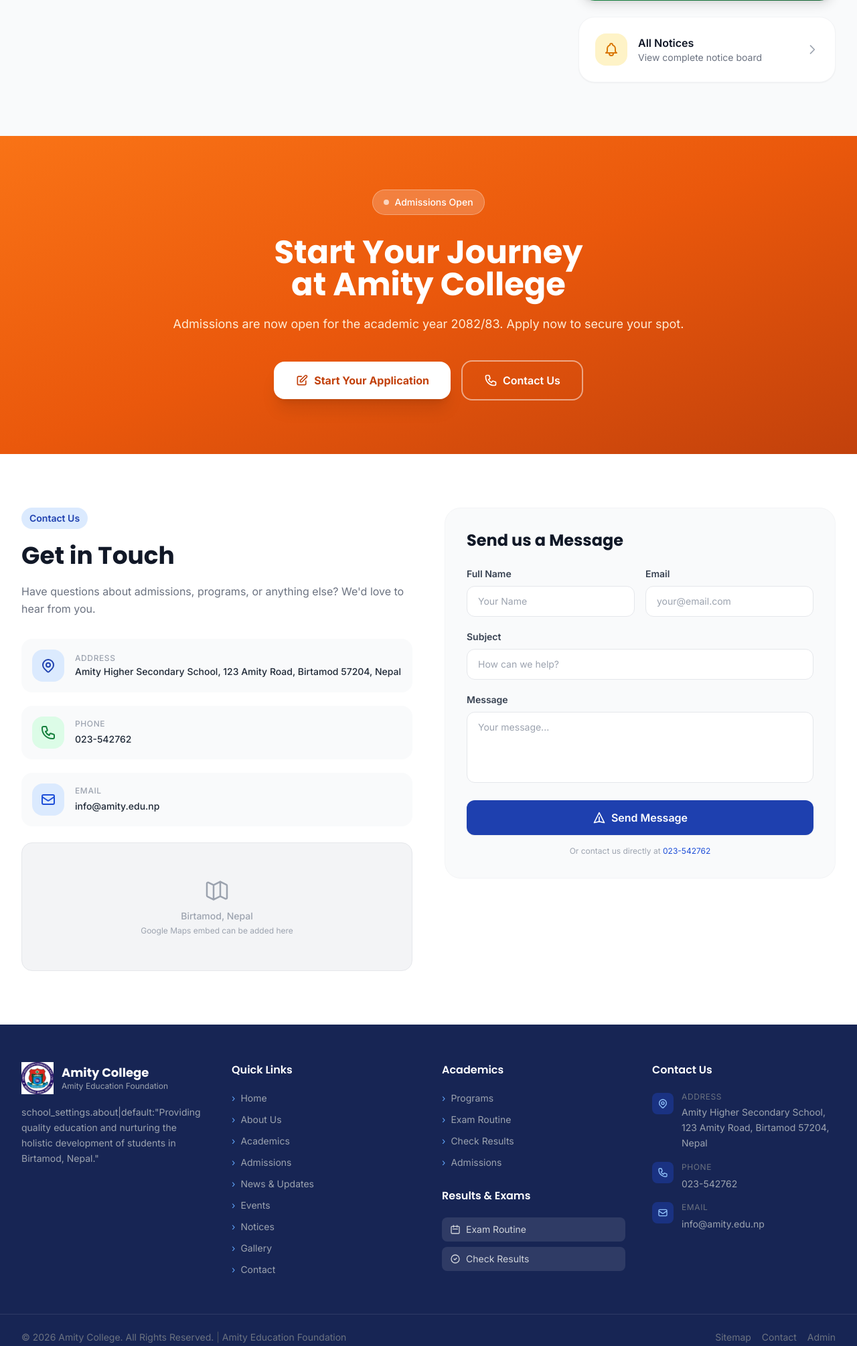
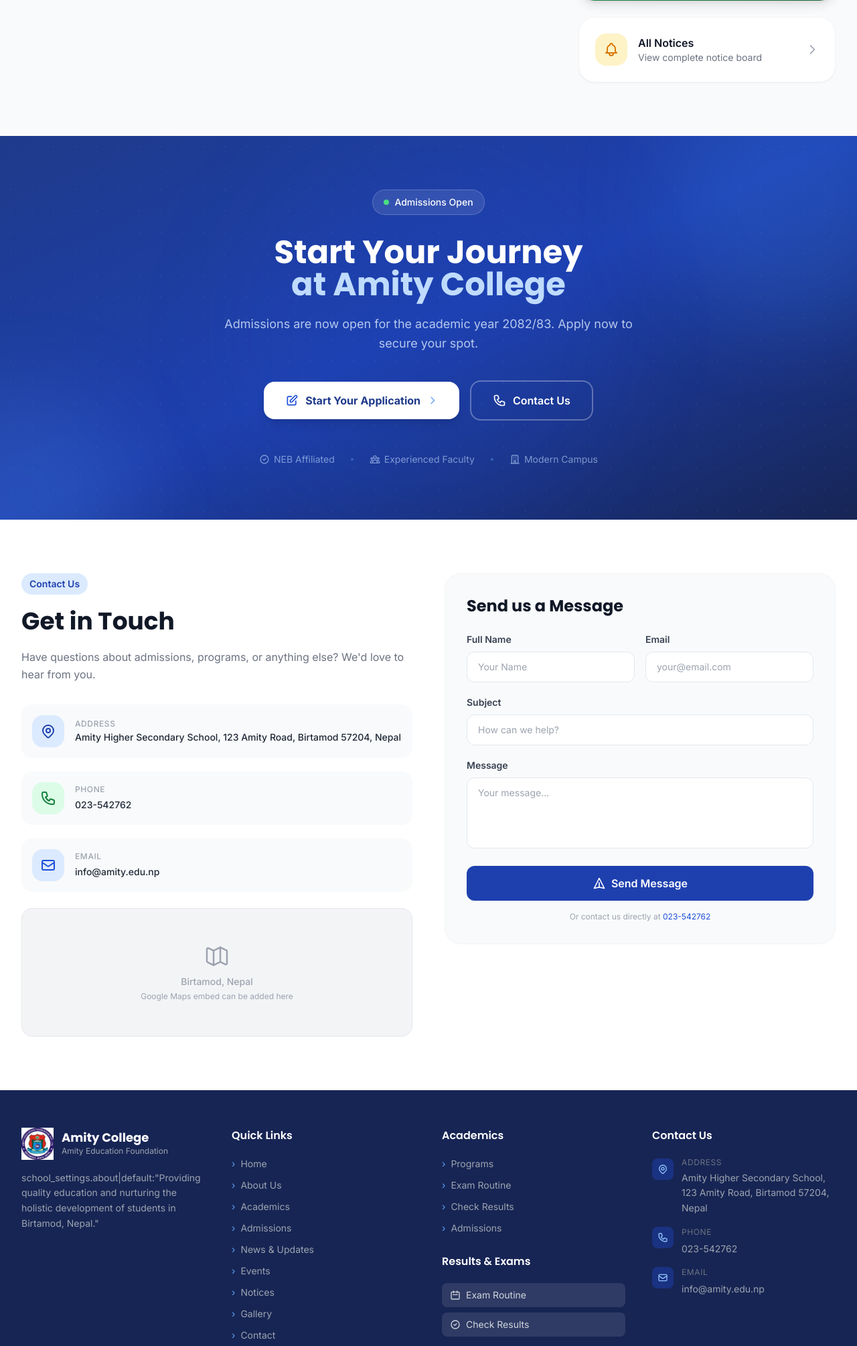
Before and after one commit to simon2sy/school, a Django app: page / in a window 1280 px wide. Shown: the part 3792-5802 px from the top of the page at 67% size. Run offline with Django 5.2, Linux system fonts and the light colour scheme; data comes from the database, SQL or seed files in the repository; data that the repository does not hold is empty; some libraries are stand-ins or nearby versions.

Commit message:
Changes made

```diff
--- a/templates/pages/home.html
+++ b/templates/pages/home.html
@@ -586,35 +586,137 @@
 {% endif %}
 
 {# ====== ADMISSION CTA ====== #}
-<section class="py-20 bg-gradient-to-br from-accent-500 via-accent-600 to-orange-700 text-white" aria-labelledby="cta-heading">
-    <div class="max-w-7xl mx-auto px-4 sm:px-6 lg:px-8 text-center">
+<section class="relative py-20 overflow-hidden" aria-labelledby="cta-heading">
+
+    {# ── Background ── #}
+    <div class="absolute inset-0 bg-gradient-to-br from-primary-800 via-primary-700 to-primary-900"></div>
+
+    {# ── Decorative Elements ── #}
+    <div class="absolute inset-0 overflow-hidden pointer-events-none">
+        {# Subtle grid pattern #}
+        <div class="absolute inset-0 opacity-5"
+             style="background-image: radial-gradient(circle, white 1px, transparent 1px);
+                    background-size: 32px 32px;"></div>
+
+        {# Gradient orbs #}
+        <div class="absolute -top-24 -right-24 w-96 h-96 bg-primary-500/20 rounded-full blur-3xl"></div>
+        <div class="absolute -bottom-32 -left-32 w-80 h-80 bg-primary-400/15 rounded-full blur-3xl"></div>
+        <div class="absolute top-1/2 left-1/2 -translate-x-1/2 -translate-y-1/2
+                    w-[600px] h-[600px] bg-primary-600/10 rounded-full blur-3xl"></div>
+    </div>
+
+    {# ── Content ── #}
+    <div class="relative max-w-7xl mx-auto px-4 sm:px-6 lg:px-8 text-center">
         <div class="max-w-3xl mx-auto">
-            <div class="inline-flex items-center gap-2 px-4 py-2 bg-white/20 backdrop-blur-sm border border-white/30 rounded-full text-white text-sm font-medium mb-8">
-                <span class="inline-block w-2 h-2 bg-white rounded-full animate-pulse"></span>
-                {% if school.admission_open %}Admissions Open{% else %}Join Our Community{% endif %}
+
+            {# Badge #}
+            <div class="inline-flex items-center gap-2 px-4 py-2 bg-white/10 backdrop-blur-sm
+                        border border-white/20 rounded-full text-white text-sm font-medium mb-8">
+                {% if school.admission_open %}
+                <span class="relative flex h-2 w-2">
+                    <span class="animate-ping absolute inline-flex h-full w-full rounded-full
+                                 bg-green-400 opacity-75"></span>
+                    <span class="relative inline-flex rounded-full h-2 w-2 bg-green-400"></span>
+                </span>
+                Admissions Open
+                {% else %}
+                <svg class="w-4 h-4" fill="none" stroke="currentColor" viewBox="0 0 24 24">
+                    <path stroke-linecap="round" stroke-linejoin="round" stroke-width="2"
+                        d="M12 6.253v13m0-13C10.832 5.477 9.246 5 7.5 5S4.168 5.477
+                           3 6.253v13C4.168 18.477 5.754 18 7.5 18s3.332.477 4.5
+                           1.253m0-13C13.168 5.477 14.754 5 16.5 5c1.747 0 3.332.477
+                           4.5 1.253v13C19.832 18.477 18.247 18 16.5 18c-1.746
+                           0-3.332.477-4.5 1.253"/>
+                </svg>
+                Join Our Community
+                {% endif %}
             </div>
-            <h2 id="cta-heading" class="font-heading font-bold text-4xl lg:text-5xl mb-5 leading-tight">
-                Start Your Journey<br/>at Amity College
+
+            {# Heading #}
+            <h2 id="cta-heading"
+                class="font-heading font-bold text-4xl lg:text-5xl text-white mb-5 leading-tight">
+                Start Your Journey
+                <span class="block text-primary-200">at {{ school.school_name|default:"Amity College" }}</span>
             </h2>
-            <p class="text-orange-100 text-lg mb-10 leading-relaxed">
+
+            {# Description #}
+            <p class="text-primary-100/80 text-lg mb-10 leading-relaxed max-w-2xl mx-auto">
                 {{ school.admission_info|default:"Admissions are now open for the upcoming academic year. Apply now to secure your spot and begin your journey toward academic excellence." }}
             </p>
+
+            {# Buttons #}
             <div class="flex flex-col sm:flex-row items-center justify-center gap-4">
+
+                {# Primary Button #}
                 <a href="{% url 'core:admissions' %}"
-                   class="inline-flex items-center gap-2 px-8 py-4 bg-white text-orange-700 font-bold text-base rounded-2xl hover:bg-orange-50 transition-all duration-300 shadow-xl hover:shadow-2xl">
-                    <svg class="w-5 h-5" fill="none" stroke="currentColor" viewBox="0 0 24 24">
-                        <path stroke-linecap="round" stroke-linejoin="round" stroke-width="2" d="M11 5H6a2 2 0 00-2 2v11a2 2 0 002 2h11a2 2 0 002-2v-5m-1.414-9.414a2 2 0 112.828 2.828L11.828 15H9v-2.828l8.586-8.586z"/>
+                   class="group inline-flex items-center gap-2.5 px-8 py-4 bg-white
+                          text-primary-800 font-bold text-base rounded-2xl
+                          hover:bg-primary-50 transition-all duration-300
+                          shadow-lg shadow-black/10 hover:shadow-xl hover:shadow-black/20
+                          hover:-translate-y-0.5">
+                    <svg class="w-5 h-5 text-primary-600" fill="none" stroke="currentColor" viewBox="0 0 24 24">
+                        <path stroke-linecap="round" stroke-linejoin="round" stroke-width="2"
+                            d="M11 5H6a2 2 0 00-2 2v11a2 2 0 002 2h11a2 2 0 002-2v-5m-1.414-9.414a2
+                               2 0 112.828 2.828L11.828 15H9v-2.828l8.586-8.586z"/>
                     </svg>
                     Start Your Application
+                    <svg class="w-4 h-4 text-primary-400 group-hover:translate-x-1 transition-transform"
+                         fill="none" stroke="currentColor" viewBox="0 0 24 24">
+                        <path stroke-linecap="round" stroke-linejoin="round" stroke-width="2"
+                            d="M9 5l7 7-7 7"/>
+                    </svg>
                 </a>
+
+                {# Secondary Button #}
                 <a href="{% url 'core:contact' %}"
-                   class="inline-flex items-center gap-2 px-8 py-4 border-2 border-white/50 text-white hover:border-white hover:bg-white/10 font-semibold text-base rounded-2xl transition-all duration-300">
+                   class="inline-flex items-center gap-2.5 px-8 py-4 border-2 border-white/30
+                          text-white hover:border-white/60 hover:bg-white/10
+                          font-semibold text-base rounded-2xl transition-all duration-300
+                          hover:-translate-y-0.5">
                     <svg class="w-5 h-5" fill="none" stroke="currentColor" viewBox="0 0 24 24">
-                        <path stroke-linecap="round" stroke-linejoin="round" stroke-width="2" d="M3 5a2 2 0 012-2h3.28a1 1 0 01.948.684l1.498 4.493a1 1 0 01-.502 1.21l-2.257 1.13a11.042 11.042 0 005.516 5.516l1.13-2.257a1 1 0 011.21-.502l4.493 1.498a1 1 0 01.684.949V19a2 2 0 01-2 2h-1C9.716 21 3 14.284 3 6V5z"/>
+                        <path stroke-linecap="round" stroke-linejoin="round" stroke-width="2"
+                            d="M3 5a2 2 0 012-2h3.28a1 1 0 01.948.684l1.498 4.493a1 1 0
+                               01-.502 1.21l-2.257 1.13a11.042 11.042 0 005.516 5.516l1.13-2.257a1
+                               1 0 011.21-.502l4.493 1.498a1 1 0 01.684.949V19a2 2 0
+                               01-2 2h-1C9.716 21 3 14.284 3 6V5z"/>
                     </svg>
                     Contact Us
                 </a>
+
             </div>
+
+            {# Trust Indicators #}
+            <div class="mt-12 flex flex-wrap items-center justify-center gap-6 text-sm text-primary-200/60">
+                <div class="flex items-center gap-1.5">
+                    <svg class="w-4 h-4" fill="none" stroke="currentColor" viewBox="0 0 24 24">
+                        <path stroke-linecap="round" stroke-linejoin="round" stroke-width="2"
+                            d="M9 12l2 2 4-4m6 2a9 9 0 11-18 0 9 9 0 0118 0z"/>
+                    </svg>
+                    NEB Affiliated
+                </div>
+                <span class="w-1 h-1 rounded-full bg-primary-400/40 hidden sm:block"></span>
+                <div class="flex items-center gap-1.5">
+                    <svg class="w-4 h-4" fill="none" stroke="currentColor" viewBox="0 0 24 24">
+                        <path stroke-linecap="round" stroke-linejoin="round" stroke-width="2"
+                            d="M17 20h5v-2a3 3 0 00-5.356-1.857M17 20H7m10 0v-2c0-.656-.126-1.283-.356-1.857M7
+                               20H2v-2a3 3 0 015.356-1.857M7 20v-2c0-.656.126-1.283.356-1.857m0
+                               0a5.002 5.002 0 019.288 0M15 7a3 3 0 11-6 0 3 3 0 016 0zm6
+                               3a2 2 0 11-4 0 2 2 0 014 0zM7 10a2 2 0 11-4 0 2 2 0 014 0z"/>
+                    </svg>
+                    Experienced Faculty
+                </div>
+                <span class="w-1 h-1 rounded-full bg-primary-400/40 hidden sm:block"></span>
+                <div class="flex items-center gap-1.5">
+                    <svg class="w-4 h-4" fill="none" stroke="currentColor" viewBox="0 0 24 24">
+                        <path stroke-linecap="round" stroke-linejoin="round" stroke-width="2"
+                            d="M19 21V5a2 2 0 00-2-2H7a2 2 0 00-2 2v16m14 0h2m-2
+                               0h-5m-9 0H3m2 0h5M9 7h1m-1 4h1m4-4h1m-1 4h1m-5 10v-5a1
+                               1 0 011-1h2a1 1 0 011 1v5m-4 0h4"/>
+                    </svg>
+                    Modern Campus
+                </div>
+            </div>
+
         </div>
     </div>
 </section>
```
